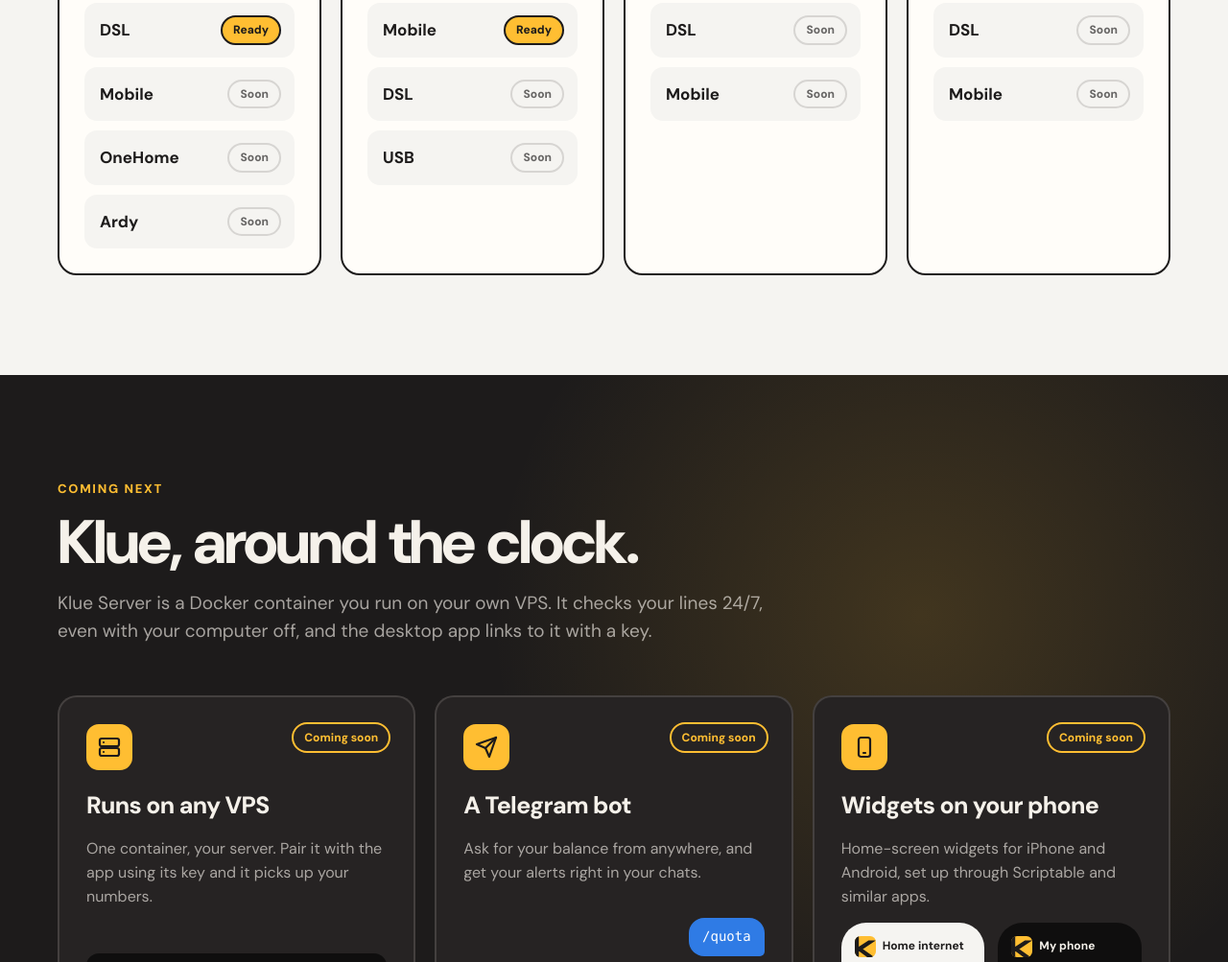
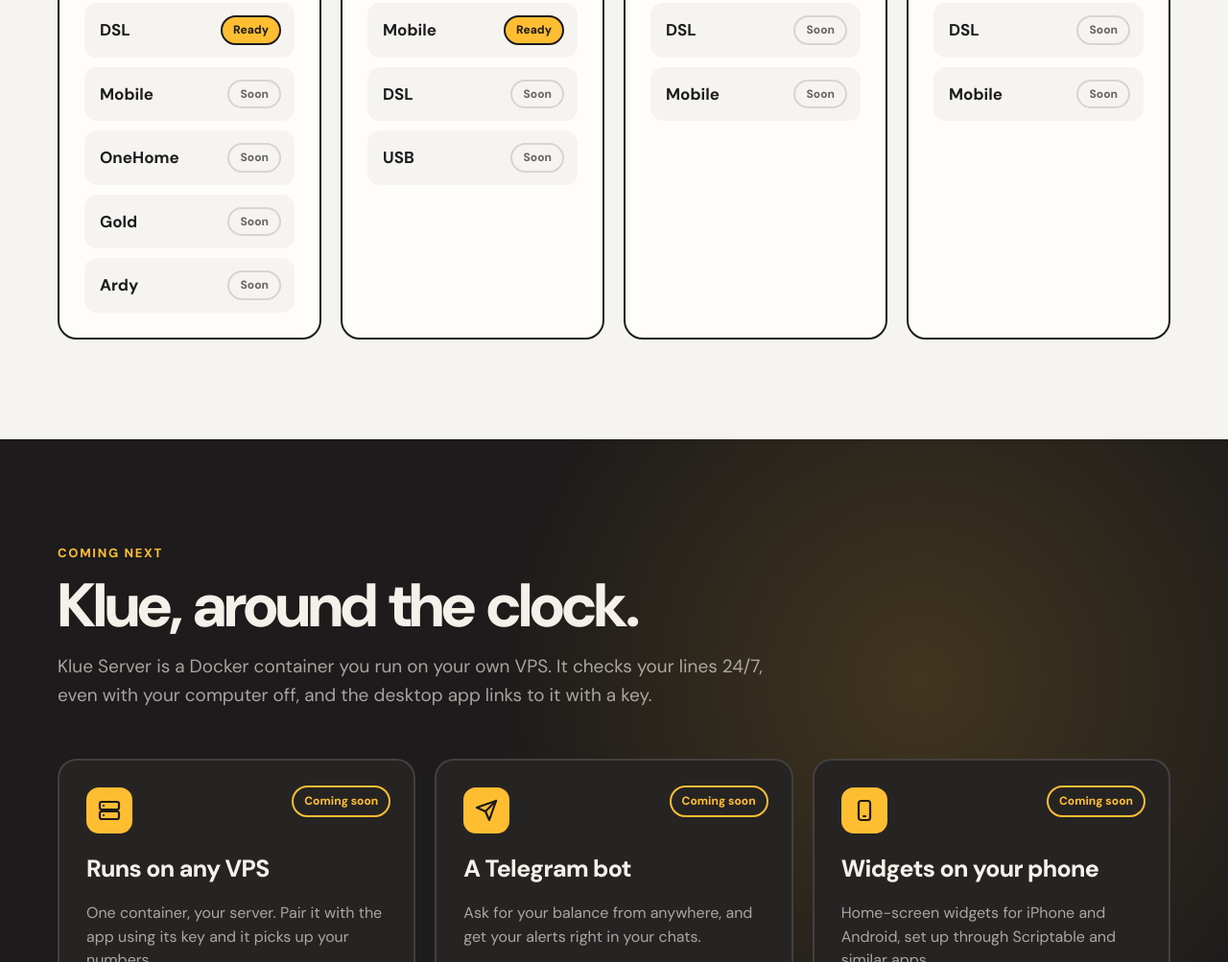
Before and after one commit to karimawi/Klue, a plain HTML site: page website/index.html in a window 1280 px wide. Shown: the part 4105-5108 px from the top of the page at 96% size. Drawn offline with Linux system fonts and the light colour scheme; no server answers.

Commit message:
Add 'Gold' item to the services list

```diff
--- a/website/index.html
+++ b/website/index.html
@@ -204,6 +204,7 @@
           <li>DSL<span class="badge ready">Ready</span></li>
           <li>Mobile<span class="badge soon">Soon</span></li>
           <li>OneHome<span class="badge soon">Soon</span></li>
+          <li>Gold<span class="badge soon">Soon</span></li>
           <li>Ardy<span class="badge soon">Soon</span></li>
         </ul>
       </article>
```
